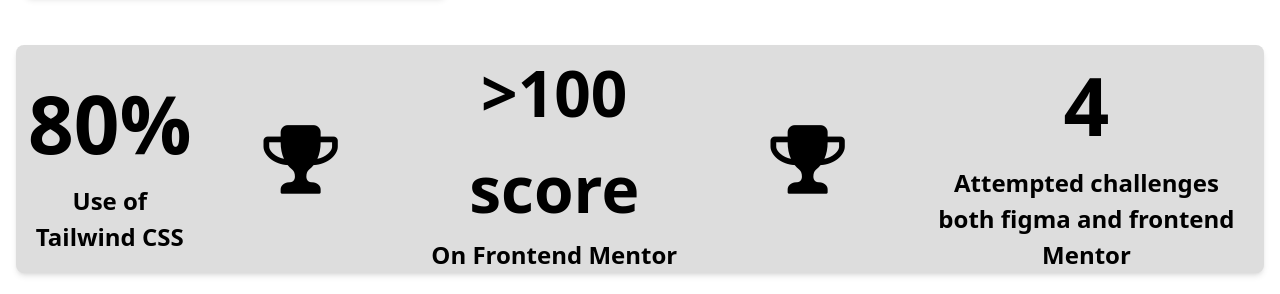
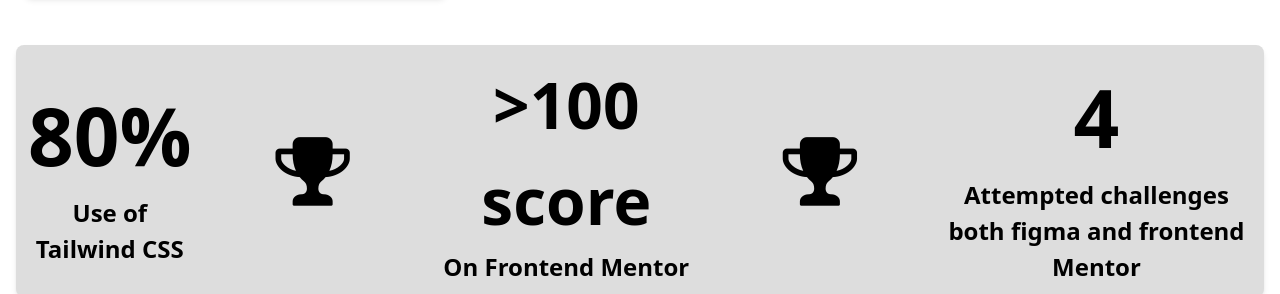
Before and after one commit to AbdulkareemAbdulsalamDev-tech/my-portfolio, a plain HTML site: page index.html in a window 1280 px wide. Shown: the part 625-919 px from the top of the page. Drawn offline with nearby package versions, Linux system fonts and the light colour scheme.

Commit message:
Add files via upload

```diff
--- a/index.html
+++ b/index.html
@@ -54,8 +54,8 @@
                 <button class="bg-blue-500 shadow-md text-white font-size: text-[0.9rem] px-4 py-2 rounded-lg flex mt-4 md:text-[1.9rem]">Download Curriculum Vitae</button>
             </div>
         </section>
-    <button class="bg-[#DDDDDD] shadow-md display:block rounded-lg p-0 md:flex gap-9 items-center justify-center mt-12 ">
-            <div class="font-bold font-sans ml-3">
+    <button class="bg-[#DDDDDD]  shadow-md display:block rounded-lg p-0 md:flex gap-9 items-center justify-center mt-12">
+            <div class="font-bold font-sans m-3">
                 <h1 class="font-size: text-[5rem] text-black-200">80%</h1>
                 <h4 class="font-size: text-[1.5rem] text-black-200">Use of</h4>
                 <h4 class="font-size: text-[1.5rem] text-black-200">Tailwind CSS</h4>
@@ -63,14 +63,14 @@
             <div>
                 <i class="fa fa-trophy fa-5x justify-self-center m-9 md:none"></i>
             </div>
-            <div class="font-bold font-sans">
+            <div class="font-bold m-3 font-sans">
                 <h1 class="text-black-200 font-size: text-[4rem]">>100 score</h1>
                 <h4 class="font-size: text-[1.5rem] text-black-200">On Frontend Mentor</h4>
             </div>
             <div>
                 <i class="fa fa-trophy fa-5x justify-self-center m-9 md:none"></i>
             </div>
-            <div class="font-bold font-sans mr-2">
+            <div class="font-bold font-sans m-3">
                 <h1 class="font-size: text-[5rem] text-black-200">4</h1>
                 <h4 class="font-size: text-[1.5rem] text-black-200">Attempted challenges </h4>
                 <h4 class="font-size: text-[1.5rem] text-black-200">both figma and frontend Mentor</h4>
@@ -161,6 +161,7 @@
                 <option>US</option>
                 <option>CA</option>
                 <option>EU</option>
+                <option>IN</option>
               </select>
             </div>
             <input type="text" name="phone-number" id="phone-number" class="shadow-md block min-w-0 grow py-1.5 pr-3 pl-1 text-base text-gray-900 placeholder:text-gray-400 focus:outline-none sm:text-sm/6" placeholder="123-456-7890">
```
